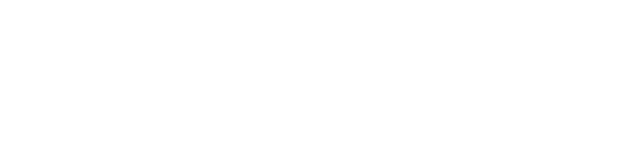
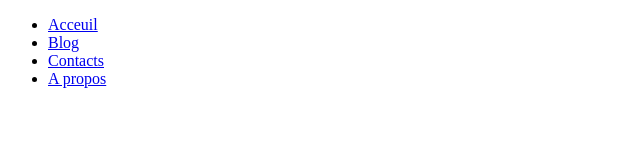
Before and after one commit to Innocentdv/Mon-site, a plain HTML site: page index.html in a window 1280 px wide. Shown: the whole page, without its empty margins (0-640 px from the left). Drawn offline with Linux system fonts and the light colour scheme.

Commit message:
mise  en place du menu

```diff
--- a/index.html
+++ b/index.html
@@ -9,6 +9,12 @@
 </head>
 <body>
 	<header>
+		<ul>
+			<li><a href="#">Acceuil</a></li>
+			<li><a href="#">Blog</a></li>
+			<li><a href="#">Contacts</a></li>
+			<li><a href="#">A propos</a></li>
+		</ul>
 
 	</header>
 
```
